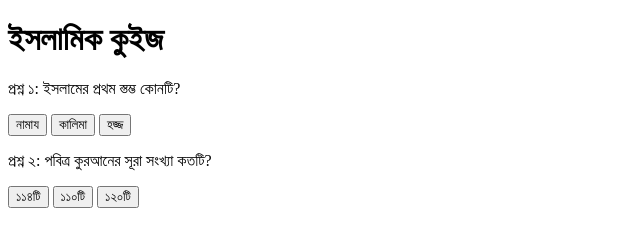
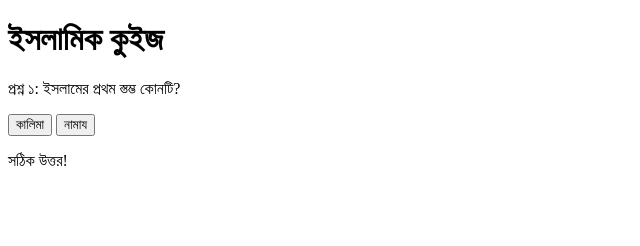
Before and after one commit to sohojquiz2026/Islamicquizbot, a plain HTML site: page index.html in a window 1280 px wide. Both pictures are taken after a click on the button "কালিমা". Shown: the whole page, without its empty margins (0-640 px from the left). Drawn offline with Linux system fonts and the light colour scheme.

Commit message:
Add files via upload

```diff
--- a/index.html
+++ b/index.html
@@ -2,21 +2,26 @@
 <!DOCTYPE html>
 <html lang="bn">
 <head>
-    <meta charset="UTF-8">
-    <title>ইসলামিক কুইজ</title>
+<meta charset="UTF-8">
+<title>ইসলামিক কুইজ বট</title>
 </head>
 <body>
-    <h1>ইসলামিক কুইজ</h1>
-    <div id="quiz-container">
-        <p>প্রশ্ন ১: ইসলামের প্রথম স্তম্ভ কোনটি?</p>
-        <button>নামায</button>
-        <button>কালিমা</button>
-        <button>হজ্জ</button>
-
-        <p>প্রশ্ন ২: পবিত্র কুরআনের সূরা সংখ্যা কতটি?</p>
-        <button>১১৪টি</button>
-        <button>১১০টি</button>
-        <button>১২০টি</button>
-    </div>
+<h1>ইসলামিক কুইজ</h1>
+<div id="quiz-container">
+<p>প্রশ্ন ১: ইসলামের প্রথম স্তম্ভ কোনটি?</p>
+<button onclick="checkAnswer('কালিমা')">কালিমা</button>
+<button onclick="checkAnswer('নামায')">নামায</button>
+</div>
+<div id="response"></div>
+<script>
+function checkAnswer(answer) {
+const responseDiv = document.getElementById('response');
+if (answer === 'কালিমা') {
+responseDiv.innerHTML = '<p>সঠিক উত্তর!</p>';
+} else {
+responseDiv.innerHTML = '<p>হয়নি, আবার চেষ্টা করুন।</p>';
+}
+}
+</script>
 </body>
 </html>
```
